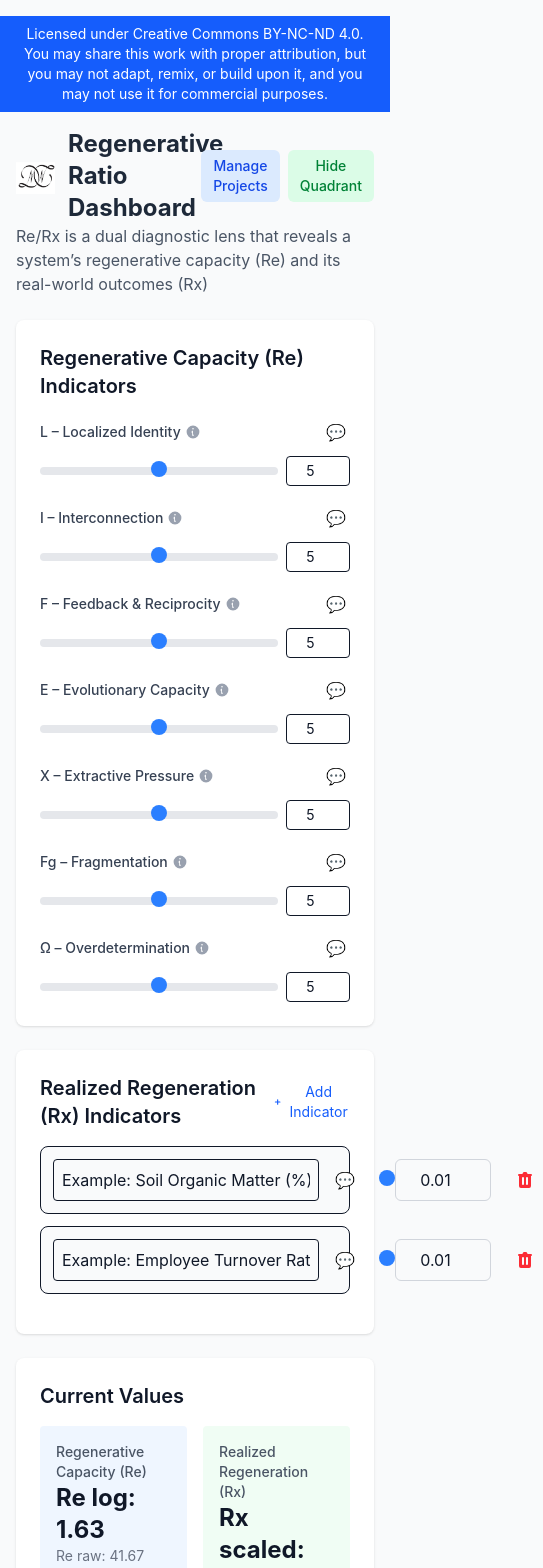
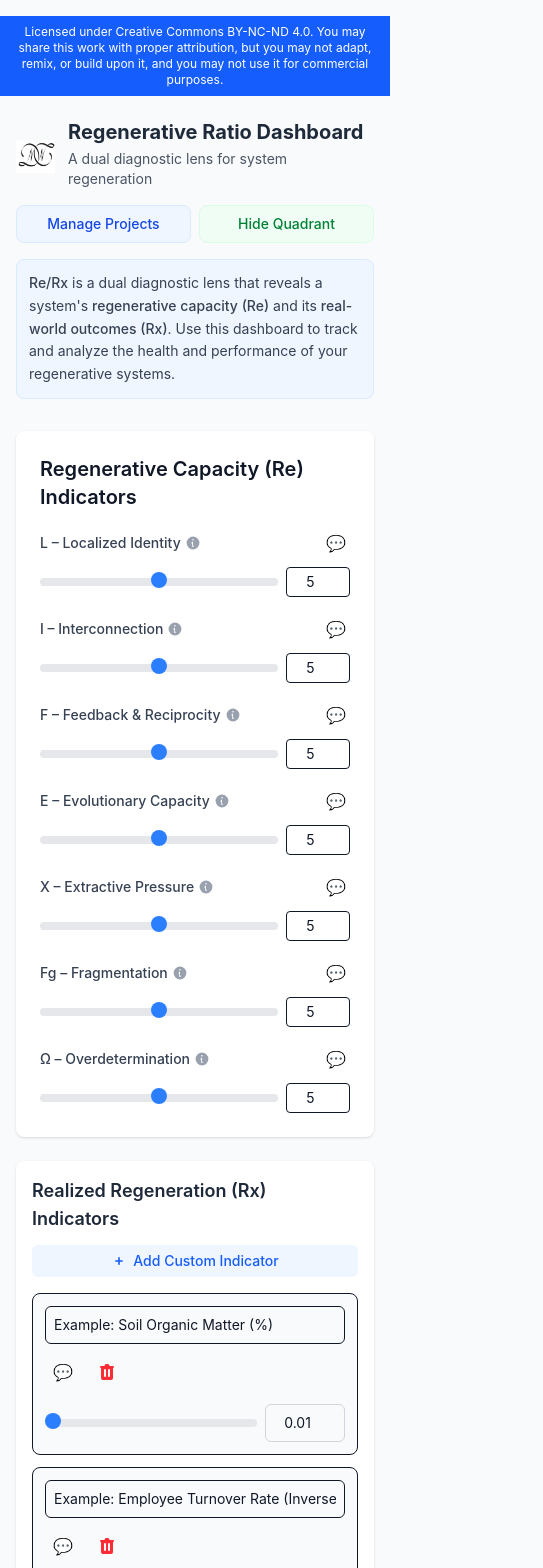
Before and after one commit to GregTrifan/re-calculator, a React (Vite) app: page / in a window 390 px wide. Shown: the top 1568 px of the page, 543 px wide, since content can reach past the window. Built offline with nearby package versions, Linux system fonts and the light colour scheme.

Commit message:
mobile UI fixes

```diff
--- a/src/ReRxManager.jsx
+++ b/src/ReRxManager.jsx
@@ -565,38 +565,59 @@ function ReRxManager() {
 
   return (
     <div className="min-h-screen bg-gray-50 p-4 md:pt-12 md:px-8">
+      {/* License Banner */}
       <div
-        className="bg-blue-600 text-white text-center py-2 px-4 mb-4 -mx-4 md:-mx-8 md:mb-8 cursor-pointer hover:bg-blue-700 transition-colors"
+        className="bg-blue-600 text-white text-center py-2 px-4 -mx-4 md:-mx-8 mb-6 md:mb-8 cursor-pointer hover:bg-blue-700 transition-colors"
         onClick={() => setShowQRCode(true)}
       >
-        <p className="text-sm">Licensed under Creative Commons BY-NC-ND 4.0. You may share this work with proper attribution, but you may not adapt, remix, or build upon it, and you may not use it for commercial purposes.</p>
+        <p className="text-xs md:text-sm">
+          Licensed under Creative Commons BY-NC-ND 4.0. You may share this work with proper attribution, but you may not adapt, remix, or build upon it, and you may not use it for commercial purposes.
+        </p>
       </div>
-      <header className="mb-6">
-        <div className="flex justify-between items-center">
+
+      {/* Main Header */}
+      <header className="mb-8 space-y-4">
+        <div className="flex flex-col sm:flex-row sm:items-center justify-between gap-4">
+          {/* Logo and Title */}
           <div className="flex items-center space-x-3">
             <img
               src="/logo-d.png"
               alt="Logo"
-              className="h-10 w-10 md:h-12 md:w-12 object-contain"
+              className="h-10 w-10 md:h-12 md:w-12 flex-shrink-0 object-contain"
             />
-            <h1 className="text-2xl md:text-3xl font-bold text-gray-800">Regenerative Ratio Dashboard</h1>
+            <div>
+              <h1 className="text-xl sm:text-2xl md:text-3xl font-bold text-gray-800 leading-tight">
+                Regenerative Ratio Dashboard
+              </h1>
+              <p className="text-sm sm:text-base text-gray-600 mt-1">
+                A dual diagnostic lens for system regeneration
+              </p>
             </div>
-          <div className="flex space-x-2">
+          </div>
+
+          {/* Action Buttons */}
+          <div className="flex flex-wrap gap-2 sm:flex-nowrap">
             <button
               onClick={toggleProjectManager}
-              className="px-3 py-1.5 bg-blue-100 text-blue-700 rounded-md text-sm font-medium hover:bg-blue-200 transition-colors"
+              className="flex-1 sm:flex-none px-3 py-2 bg-blue-50 text-blue-700 rounded-lg text-sm font-medium hover:bg-blue-100 transition-colors border border-blue-100"
             >
               {showProjectManager ? 'Hide Projects' : 'Manage Projects'}
             </button>
             <button
               onClick={toggleQuadrantChart}
-              className="px-3 py-1.5 bg-green-100 text-green-700 rounded-md text-sm font-medium hover:bg-green-200 transition-colors"
+              className="flex-1 sm:flex-none px-3 py-2 bg-green-50 text-green-700 rounded-lg text-sm font-medium hover:bg-green-100 transition-colors border border-green-100"
             >
               {showQuadrantChart ? 'Hide Quadrant' : 'Show Quadrant'}
             </button>
           </div>
         </div>
-        <p className="text-gray-600">Re/Rx is a dual diagnostic lens that reveals a system’s regenerative capacity (Re) and its real-world outcomes (Rx)</p>
+
+        {/* Description */}
+        <div className="bg-blue-50 p-3 sm:p-4 rounded-lg border border-blue-100">
+          <p className="text-sm text-gray-700 leading-relaxed">
+            <span className="font-medium">Re/Rx</span> is a dual diagnostic lens that reveals a system's <span className="font-medium">regenerative capacity (Re)</span> and its <span className="font-medium">real-world outcomes (Rx)</span>. Use this dashboard to track and analyze the health and performance of your regenerative systems.
+          </p>
+        </div>
       </header>
 
       <main className="grid grid-cols-1 lg:grid-cols-3 gap-6">
@@ -627,18 +648,23 @@ function ReRxManager() {
           </div>
 
           {/* Rx Indicators */}
-          <div className="bg-white p-6 rounded-lg shadow">
-            <div className="flex justify-between items-center mb-4">
-              <h2 className="text-xl font-semibold">Realized Regeneration (Rx) Indicators</h2>
+          <div className="bg-white p-4 sm:p-6 rounded-lg shadow">
+            <div className="flex flex-col sm:flex-row sm:items-center justify-between gap-3 mb-4">
+              <h2 className="text-lg sm:text-xl font-semibold text-gray-800">Realized Regeneration (Rx) Indicators</h2>
               <button
                 onClick={addRxIndicator}
-                className="flex items-center text-sm text-blue-600 hover:text-blue-800"
+                className="flex items-center justify-center px-3 py-1.5 bg-blue-50 text-blue-600 rounded-md text-sm font-medium hover:bg-blue-100 transition-colors w-full sm:w-auto"
               >
-                <PlusIcon className="w-4 h-4 mr-1" /> Add Indicator
+                <PlusIcon className="w-4 h-4 mr-1.5" /> Add Custom Indicator
               </button>
             </div>
-            <div className="space-y-2 mb-4">
-              {rxIndicators.map(ind => (
+            <div className="space-y-3">
+              {rxIndicators.length === 0 ? (
+                <div className="text-center py-6 px-4 bg-gray-50 rounded-lg border-2 border-dashed border-gray-200">
+                  <p className="text-gray-500 text-sm">No indicators added yet. Click 'Add Custom Indicator' to get started.</p>
+                </div>
+              ) : (
+                rxIndicators.map(ind => (
                   <RxIndicatorInput
                     key={ind.id}
                     indicator={ind}
@@ -647,7 +673,8 @@ function ReRxManager() {
                     comment={indicatorComments[ind.id] || ''}
                     onCommentChange={handleCommentChange}
                   />
-              ))}
+                ))
+              )}
             </div>
           </div>
         </div>
--- a/src/components/RxIndicatorInput.jsx
+++ b/src/components/RxIndicatorInput.jsx
@@ -17,44 +17,58 @@ const RxIndicatorInput = ({
     setTimeout(() => onUpdate(indicator.id, 'value', boundedValue), 0);
   }
     return (
-        <div className="flex items-center space-x-4 mb-3 p-3 bg-gray-50 rounded-lg border">
-            <div className="flex-1 space-y-2">
-        <div className="flex items-center space-x-2">
+        <div className="flex flex-col sm:flex-row sm:items-center gap-3 mb-3 p-3 bg-gray-50 rounded-lg border">
+            <div className="flex-1 space-y-2 w-full">
+                <div className="flex flex-col sm:flex-row sm:items-center gap-2">
+                    <div className="flex-1">
                         <input
                             type="text"
                             value={indicator.name}
                             onChange={(e) => onUpdate(indicator.id, 'name', e.target.value)}
-            className="flex-1 p-2 border rounded"
+                            className="w-full p-2 border rounded-md text-sm focus:ring-2 focus:ring-blue-500 focus:border-blue-500"
                             placeholder="Indicator name"
                         />
+                    </div>
+                    <div className="flex items-center gap-2">
                         <button
                             type="button"
                             onClick={() => setShowComment(!showComment)}
-            className="p-2 text-gray-500 hover:text-gray-700"
+                            className="p-2 text-gray-500 hover:text-gray-700 hover:bg-gray-100 rounded-full transition-colors"
                             title={showComment ? 'Hide comment' : 'Add comment'}
                         >
                             💬
                         </button>
+                        <button
+                            onClick={() => onRemove(indicator.id)}
+                            className="p-2 text-red-500 hover:bg-red-50 rounded-full transition-colors"
+                            title="Remove indicator"
+                        >
+                            <TrashIcon />
+                        </button>
+                    </div>
                 </div>
                 {showComment && (
+                    <div className="mt-2">
                         <textarea
                             value={comment}
                             onChange={(e) => onCommentChange && onCommentChange(indicator.id, e.target.value)}
-            className="w-full p-2 border rounded text-sm"
+                            className="w-full p-2 border rounded-md text-sm focus:ring-2 focus:ring-blue-500 focus:border-blue-500"
                             placeholder="Add context or notes for this indicator..."
                             rows="2"
                         />
+                    </div>
                 )}
             </div>
-            <div className="flex items-center space-x-4 w-1/2">
+
+            <div className="flex items-center gap-2 w-full sm:w-auto">
                 <input
                     type="range"
-                    value={boundedValue}
-                    onChange={(e) => onUpdate(indicator.id, 'value', parseFloat(e.target.value))}
                     min="0.01"
                     max="10"
                     step="0.01"
-                    className="w-full h-2 bg-gray-200 rounded-lg appearance-none cursor-pointer"
+                    value={boundedValue}
+                    onChange={(e) => onUpdate(indicator.id, 'value', parseFloat(e.target.value))}
+                    className="flex-1 min-w-[100px]"
                 />
                 <input
                     type="number"
@@ -63,12 +77,9 @@ const RxIndicatorInput = ({
                     min="0.01"
                     max="10"
                     step="0.01"
-                    className="w-24 p-2 border border-gray-300 rounded-md text-center focus:ring-blue-500 focus:border-blue-500"
+                    className="w-20 sm:w-24 p-2 border border-gray-300 rounded-md text-sm text-center focus:ring-2 focus:ring-blue-500 focus:border-blue-500"
                 />
             </div>
-            <button onClick={() => onRemove(indicator.id)} className="p-2 text-red-500 hover:bg-red-100 rounded-full transition-colors">
-                <TrashIcon />
-            </button>
         </div>
     );
 };
```
Lines whose indentation alone changed are shown as unchanged.
